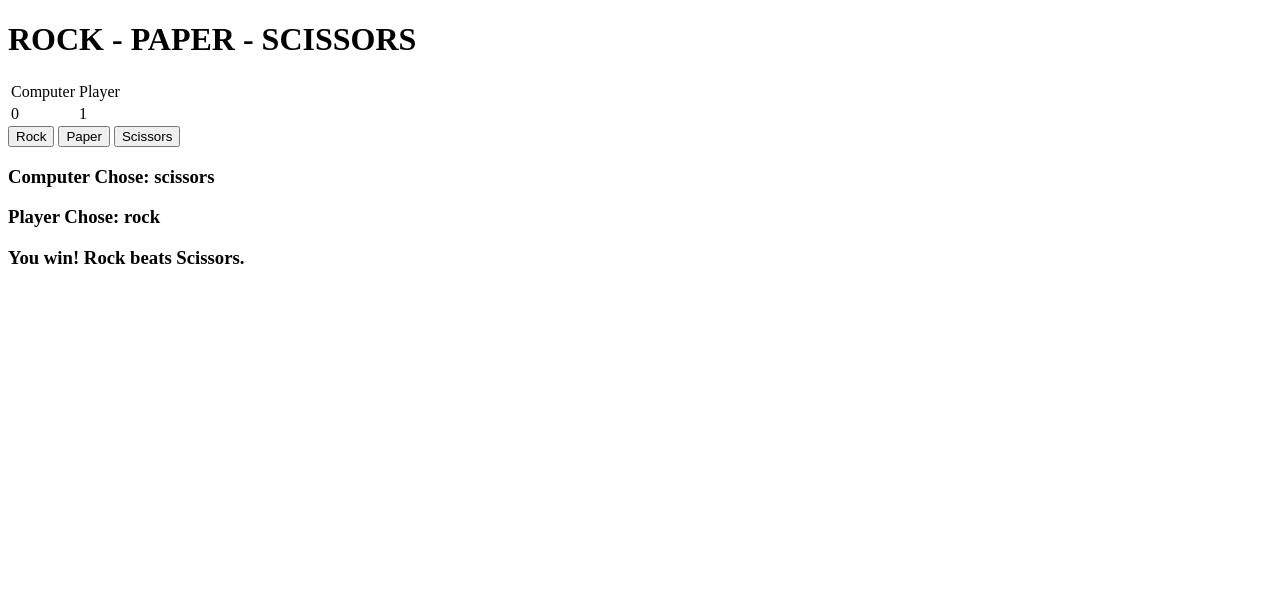
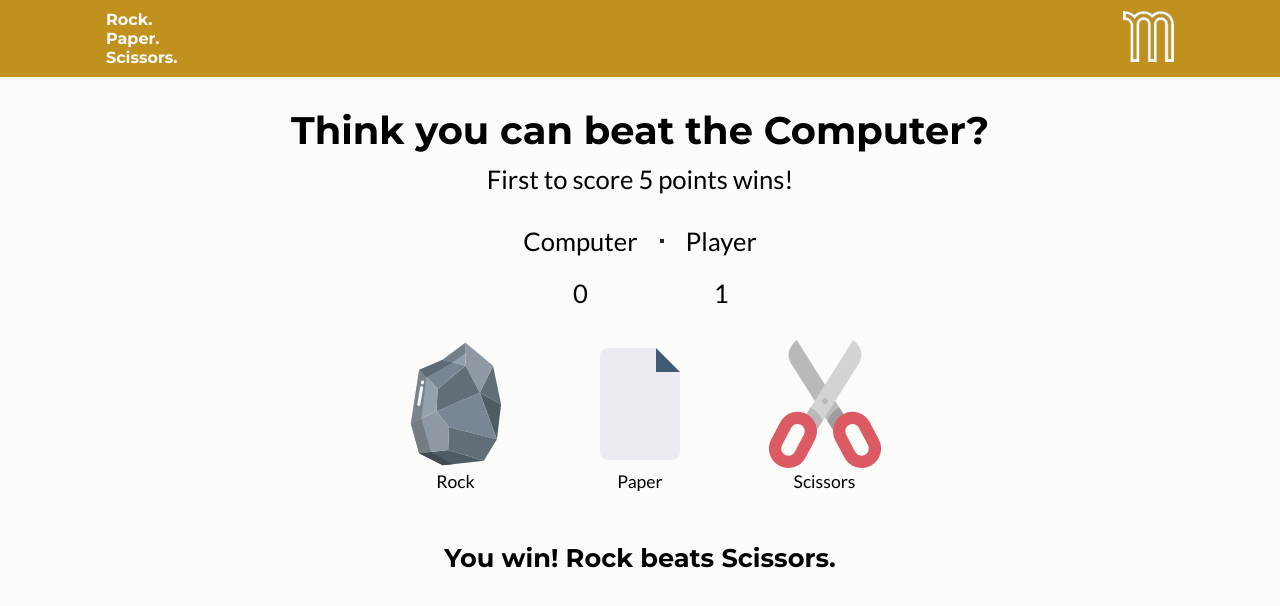
Before and after one commit to Mwanaidi-M/rock_paper_scissors, a plain HTML site: page m-rock-paper-sc/index.html in a window 1280 px wide. Both pictures are taken after a click on the button "Rock". Drawn offline with Linux system fonts and the light colour scheme.

Commit message:
completed the r-p-s UI and ensured backed works well.

```diff
--- a/m-rock-paper-sc/index.html
+++ b/m-rock-paper-sc/index.html
@@ -8,35 +8,67 @@
     <title>R-P-S</title>
 
     <link rel="stylesheet" href="./style.css">
+    <link rel="preconnect" href="https://fonts.googleapis.com">
+    <link rel="preconnect" href="https://fonts.gstatic.com" crossorigin>
+    <link href="https://fonts.googleapis.com/css2?family=Lato&family=Montserrat:wght@700&display=swap" rel="stylesheet">
 
     <!-- <script src="./script.js"></script> -->
 </head>
 <body>
     <header>
-        <h1>ROCK - PAPER - SCISSORS</h1>
+        <div class="logo-title">
+            <span>Rock.</span>
+            <span>Paper.</span>
+            <span>Scissors.</span>
+        </div>
+        <nav>
+            <a href="#"><img id="logo-img" src="./images/m.png" alt="logo-img"></a>
+        </nav>
     </header>
     <main>
+        <h2>Think you can beat the Computer?</h2>
+
+        <p>First to score 5 points wins!</p>
+
         <h3 id="msg"></h3>
 
         <table>
             <tr>
                 <td>Computer</td>
+                <td> <hr> </td>
                 <td>Player</td>
             </tr>
             <tr>
                 <td id="comp-score"></td>
+                <td></td>
                 <td id="user-score"></td>
             </tr>
         </table>
 
         <section class="play-buttons">
-            <button class="rock">Rock</button>
-            <button class="paper">Paper</button>
-            <button class="scissors">Scissors</button>
+            <button class="rock">
+                <figure>
+                    <img src="./images/stone.png" alt="rock-img">
+                    <figcaption>Rock</figcaption>
+                </figure>
+
+            </button>
+            <button class="paper">
+                <figure>
+                    <img src="./images/paper.png" alt="paper-img">
+                    <figcaption>Paper</figcaption>
+                </figure>
+            </button>
+            <button class="scissors">
+                <figure>
+                    <img src="./images/scissors.png" alt="sci-img">
+                    <figcaption>Scissors</figcaption>
+                </figure>
+            </button>
         </section>
 
-        <h3>Computer Chose: <span  id="comp-choice"></span></h3>
-        <h3>Player Chose: <span id="user-choice"></span></h3>
+        <!-- <h3>Computer Chose: <span  id="comp-choice"></span></h3>
+        <h3>Player Chose: <span id="user-choice"></span></h3> -->
 
         <h3 id="round-res"></h3>
 
--- a/m-rock-paper-sc/script.js
+++ b/m-rock-paper-sc/script.js
@@ -47,8 +47,8 @@ gameChoices.forEach(gameChoice => gameChoice.addEventListener('click', playGame)
 // the main function for the project taking event(e) as a param and calling all other functions inside here
 function playGame(e)
 {
-    playerSelection = e.target.className;
-    displayUserChoice.innerHTML = ` ${playerSelection}`;
+    // playerSelection = e.target.className;
+    playerSelection = e.target.parentElement.parentNode.className;
 
     getComputerChoice();
 
@@ -78,7 +78,7 @@ function getComputerChoice()
     {
         compSelection = 'scissors';
     }
-    displayCompChoice.innerHTML = ` ${compSelection}`;
+    // displayCompChoice.innerHTML = ` ${compSelection}`;
 }
 
 // function to play a single round of the game and tally the results for the player & computer
@@ -137,7 +137,7 @@ function getWinner()
 {
     if(compScore === 5 || playerScore === 5)
     {
-        winner = (compScore === 5) ? `Computer Beat You.` : `You Defeated Computer`;
+        winner = (compScore === 5) ? `Computer Beat You!` : `You Won!`;
         displayMsg.innerHTML = `${winner}`;
 
         gameChoices.forEach(gameChoice => gameChoice.removeEventListener('click', playGame));
--- a/m-rock-paper-sc/style.css
+++ b/m-rock-paper-sc/style.css
@@ -1,4 +1,221 @@
-/* body
+:root
 {
-    background-color: rgb(124, 84, 161);
+    --background : #FBFBFA;
+    --text-color: #222222;
+    --result-msg: #886F23;
+    --nav-area: #C0911C;
+    --title-font: 'Montserrat', sans-serif;
+    --para-font: 'Lato', sans-serif;
+}
+
+*
+{
+    margin: 0px;
+    padding: 0px;
+    box-sizing: border-box;
+}
+html
+{
+    scroll-behavior: smooth;
+}
+body
+{
+    width: 100%;
+    height: 100vh;
+    background-color: var(--background);
+}
+header
+{
+    width: 100%;
+    max-height: 100%;
+    background-color: var(--nav-area);
+    color: var(--background);
+    font-family: var(--title-font);
+    display: flex;
+    align-items: center;
+    justify-content: space-between;
+}
+.logo-title,
+nav
+{
+    padding: 10px 20px;
+}
+.logo-title
+{
+    width: 50vw;
+    height: auto;
+    /* border: 2px solid red; */
+    display: flex;
+    flex-direction: column;
+}
+.logo-title span
+{
+    /* width: 100%; */
+    display: block;
+}
+
+nav a
+{
+    display: block;
+    text-align: end;
+}
+#logo-img
+{
+    width: 20%;
+}
+main
+{
+    /* background-color: var(--background); */
+    padding: 30px 20px;
+}
+
+h2,
+#msg
+{
+    font-family: var(--title-font);
+    text-align: center;
+}
+
+h2
+{
+    font-size: 1.7rem;
+    margin-bottom: 10px;
+}
+#msg
+{
+    color: var(--nav-area);
+    margin: 20px 0;
+    font-size: 1.9rem;
+}
+p,
+table
+{
+    font-family: var(--para-font);
+    font-size: 1.3rem;
+    text-align: center;
+}
+p
+{
+    margin-bottom: 10px;
+}
+table
+{
+    width: 100%;
+}
+td
+{
+    /* border: 2px solid green; */
+    padding: 10px;
+    text-align: center;
+}
+td:first-child,
+td:last-child
+{
+    width: 40%;
+}
+hr
+{
+    border: 2px solid var(--text-color);
+    width: 50%;
+    margin: 0 auto;
+}
+.play-buttons
+{
+    display: flex;
+    align-items: center;
+    justify-content: space-evenly;
+    /* border: 2px solid red; */
+    padding: 20px;
+    gap: 15px;
+    margin: 20px 0;
+}
+.play-buttons button
+{
+    background-color: transparent;
+    outline: none;
+    border: none;
+}
+/* figure
+{
+    padding: 10px;
 } */
+figure img
+{
+    width: 100%;
+    max-width: 100%;
+}
+figcaption
+{
+    font-size: 1.1rem;
+    font-family: var(--para-font);
+}
+
+#round-res
+{
+    font-family: var(--title-font);
+    font-size: 1.3rem;
+    text-align: center;
+    margin: 30px 0;
+}
+.reset
+{
+    width: 100%;
+    height: auto;
+    /* border: 2px solid red; */
+    padding: 20px;
+}
+#reset-game
+{
+    margin: 0 auto;
+    padding: 10px 20px;
+    background-color: var(--nav-area);
+    color: var(--background);
+    font-family: var(--para-font);
+    font-size: 1.1rem;
+    outline: none;
+    border: none;
+    border-width: 1px;
+    border-radius: 10px;
+    box-shadow: 5px 5px 5px var(--text-color);
+    transition: all .3s;
+}
+#reset-game:hover
+{
+    background-color: var(--background);
+    color: var(--nav-area);
+    box-shadow: -5px -5px 5px var(--text-color);
+}
+
+@media screen and (min-width:992px)
+{
+    header
+    {
+        justify-content: space-around;
+    }
+    h2
+    {
+        font-size: 2.4rem;
+    }
+    p,
+    table,
+    #round-res
+    {
+        font-size: 1.6rem;
+    }
+    table
+    {
+        width: 20%;
+        margin: 0 auto;
+    }
+
+    td
+    {
+        width: 100%;
+    }
+    .play-buttons
+    {
+        width: 50%;
+        margin: 0 auto;
+    }
+
+}
```
Also changed, not shown: m-rock-paper-sc/images/m.png (added), m-rock-paper-sc/images/paper.png (added), m-rock-paper-sc/images/scissors.png (added), m-rock-paper-sc/images/stone.png (added).
